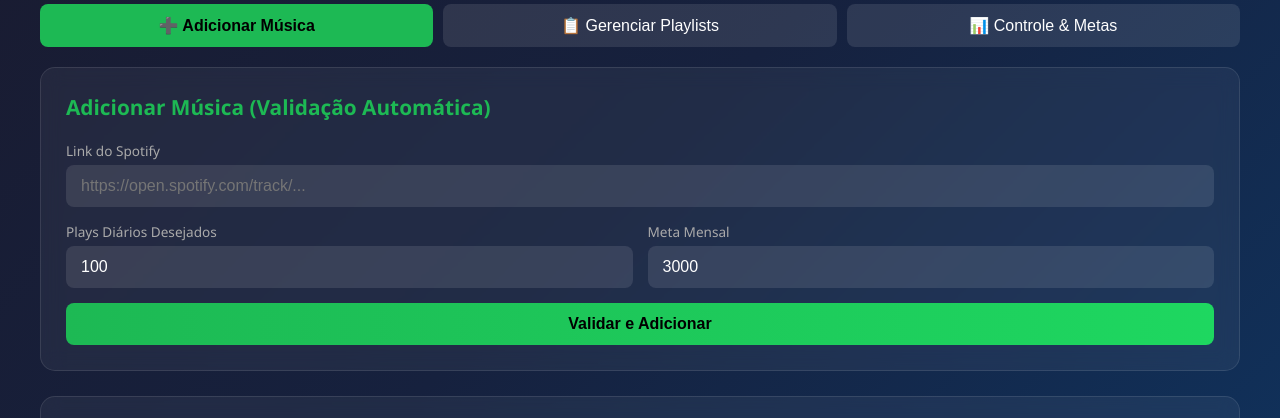
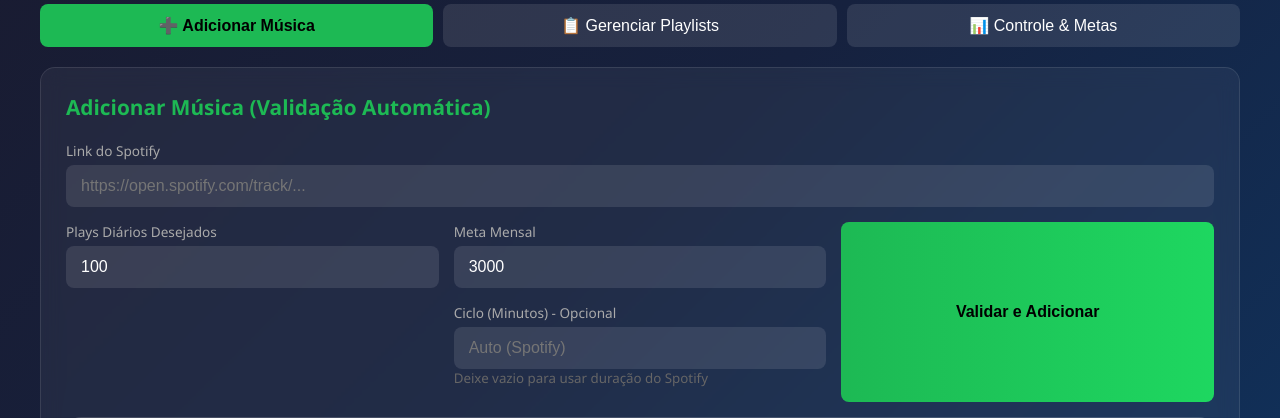
Before and after one commit to eferreira02es/loop-backend, a Flask app: template templates/index.html in a window 1280 px wide. Shown: the part 306-724 px from the top of the page. Run offline with Flask 3, Linux system fonts and the light colour scheme; the template is opened without the code that fills it, so the values that code supplies are empty; some libraries are stand-ins or nearby versions.

Commit message:
Feat: Campo Duracao Manual e Ajuste Heartbeat

```diff
--- a/app.py
+++ b/app.py
@@ -244,12 +244,12 @@
     conn.close()
 
 def contar_dispositivos_ativos():
-    """Conta dispositivos que fizeram heartbeat nos últimos 60 segundos"""
+    """Conta dispositivos que fizeram heartbeat nos últimos 5 minutos"""
     conn = get_db_connection()
     cur = conn.cursor()
-    cur.execute('''
+    cur.execute(f'''
         SELECT COUNT(*) as count FROM devices
-        WHERE last_seen > NOW() - INTERVAL '60 seconds'
+        WHERE last_seen > NOW() - INTERVAL '{DEVICE_TIMEOUT_SECONDS} seconds'
     ''')
     result = cur.fetchone()
     cur.close()
@@ -286,7 +286,7 @@
 
 # --- LÓGICA DE NEGÓCIO ---
 
-def validar_musica_playlists(link_musica, plays_desejados_dia, meta_mensal):
+def validar_musica_playlists(link_musica, plays_desejados_dia, meta_mensal, duracao_manual=None):
     """
     Valida em quais playlists a música está e prepara as entradas.
     Retorna lista de músicas a adicionar e informações de status.
@@ -302,7 +302,14 @@
     try:
         track_info = sp.track(track_id)
         nome_musica = track_info['name']
-        duracao_min = round(track_info['duration_ms'] / 60000, 1)
+
+        # Se usuário definiu duração manual, usa ela
+        if duracao_manual and float(duracao_manual) > 0.0:
+            duracao_min = float(duracao_manual)
+            print(f"⏱️ Usando duração manual: {duracao_min} min")
+        else:
+            duracao_min = round(track_info['duration_ms'] / 60000, 1)
+
         # Artista - Nome
         artistas = ", ".join([artist['name'] for artist in track_info['artists']])
         nome_completo = f"{artistas} - {nome_musica}"
@@ -667,7 +674,7 @@
 # --- SISTEMA DE JOBS EM BACKGROUND ---
 jobs = {}
 
-def processar_validacao_background(job_id, link, plays_diarios, meta_mensal):
+def processar_validacao_background(job_id, link, plays_diarios, meta_mensal, duracao_manual):
     """Executa a validação em thread separada"""
     try:
         jobs[job_id] = {"status": "processing", "message": "Validando músicas nas playlists..."}
@@ -675,7 +682,7 @@
         # Simula um pequeno delay para garantir que o status seja lido
         time.sleep(1)
 
-        resultado = validar_musica_playlists(link, plays_diarios, meta_mensal)
+        resultado = validar_musica_playlists(link, plays_diarios, meta_mensal, duracao_manual)
 
         if "error" in resultado:
             jobs[job_id] = {"status": "error", "message": resultado["error"]}
@@ -695,6 +702,7 @@
     link = data.get('link')
     plays_diarios = int(data.get('plays_diarios', 100))
     meta_mensal = int(data.get('meta_mensal', 3000))
+    duracao_manual = data.get('duracao_manual') # Opcional
 
     if not link:
         return jsonify({"error": "Link obrigatório"}), 400
@@ -704,7 +712,7 @@
     jobs[job_id] = {"status": "queued", "message": "Iniciando validação..."}
 
     # Inicia thread
-    thread = threading.Thread(target=processar_validacao_background, args=(job_id, link, plays_diarios, meta_mensal))
+    thread = threading.Thread(target=processar_validacao_background, args=(job_id, link, plays_diarios, meta_mensal, duracao_manual))
     thread.daemon = True
     thread.start()
 
--- a/templates/index.html
+++ b/templates/index.html
@@ -326,9 +326,15 @@
                         <label>Plays Diários Desejados</label>
                         <input type="number" id="smart-plays" value="100" min="1">
                     </div>
+                    <div class="form-row">
                         <div class="form-group">
                             <label>Meta Mensal</label>
                             <input type="number" id="smart-meta" value="3000" min="1">
+                        </div>
+                        <div class="form-group">
+                            <label>Ciclo (Minutos) - Opcional</label>
+                            <input type="number" id="smart-duracao" placeholder="Auto (Spotify)" step="0.1" min="0.1">
+                            <small style="color: #666">Deixe vazio para usar duração do Spotify</small>
                         </div>
                     </div>
                     <button onclick="adicionarMusicaSmart()" class="btn btn-primary" style="width: 100%">Validar e
@@ -338,7 +344,8 @@
                 <div class="card">
                     <h2>Fila de Execução (Hoje)</h2>
                     <div class="actions" style="margin-bottom: 15px;">
-                    <a href="/reset_all_plays" class="btn btn-danger" onclick="return confirm('Resetar fila?')">Resetar
+                        <a href="/reset_all_plays" class="btn btn-danger"
+                            onclick="return confirm('Resetar fila?')">Resetar
                             Fila</a>
                     </div>
                     <table>
@@ -395,7 +402,8 @@
                     <h2>Configurações</h2>
                     <div style="display: flex; align-items: center; gap: 10px;">
                         <label for="reset-auto-toggle">Reset Automático (21h)</label>
-                    <input type="checkbox" id="reset-auto-toggle" onchange="toggleResetAuto(this)" style="width: auto;">
+                        <input type="checkbox" id="reset-auto-toggle" onchange="toggleResetAuto(this)"
+                            style="width: auto;">
                     </div>
                 </div>
 
@@ -471,6 +479,7 @@
                 const link = document.getElementById('smart-link').value;
                 const plays = document.getElementById('smart-plays').value;
                 const meta = document.getElementById('smart-meta').value;
+                const duracao = document.getElementById('smart-duracao').value;
 
                 if (!link) return alert("Link obrigatório");
 
@@ -481,7 +490,12 @@
                 fetch('/api/add_music_smart', {
                     method: 'POST',
                     headers: { 'Content-Type': 'application/json' },
-                body: JSON.stringify({ link, plays_diarios: plays, meta_mensal: meta })
+                    body: JSON.stringify({
+                        link,
+                        plays_diarios: plays,
+                        meta_mensal: meta,
+                        duracao_manual: duracao
+                    })
                 })
                     .then(res => res.json())
                     .then(data => {
```
Lines whose indentation alone changed are shown as unchanged.
